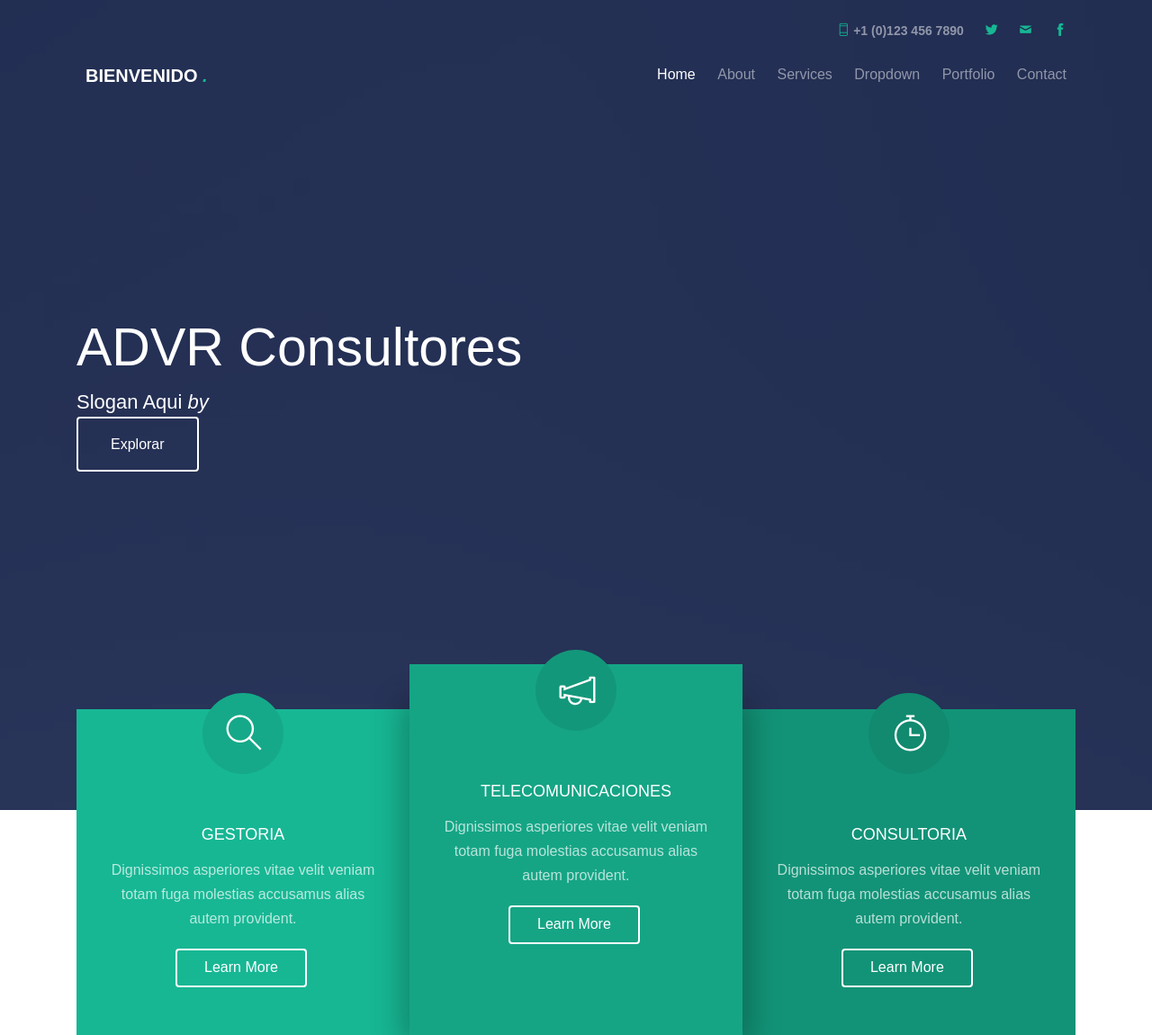
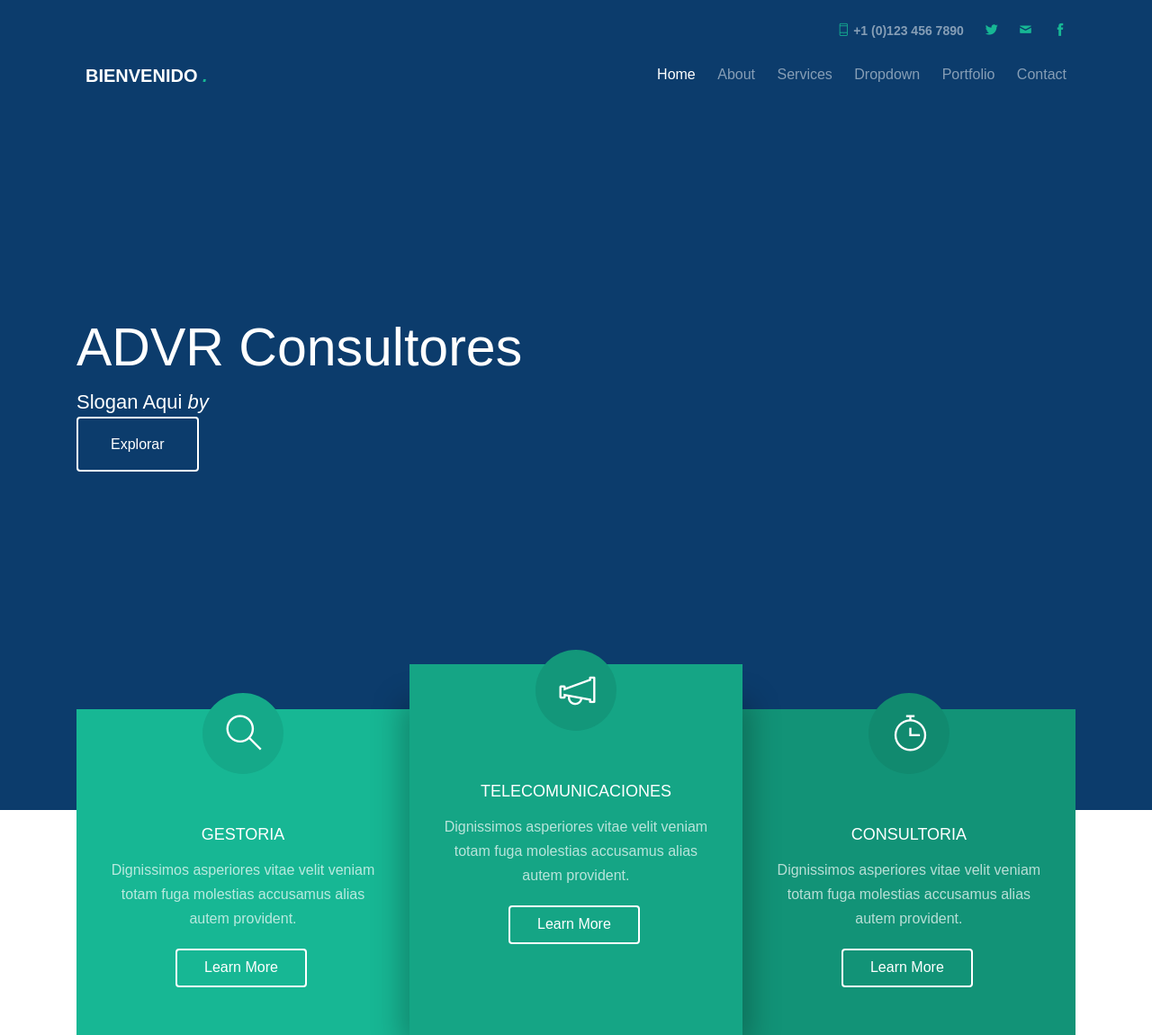
Before and after one commit to AlphaFG00/advrLP, a PHP site: page / in a window 1280 px wide. Shown: the top 1150 px of the page at 90% size. Run offline with PHP 8.4, Linux system fonts and the light colour scheme; some web fonts are replaced.

Commit message:
cambio de fondo azul CSS

```diff
--- a/css/style.css
+++ b/css/style.css
@@ -346,7 +346,7 @@ h1, h2, h3, h4, h5, h6, figure {
   top: 0;
   left: 0;
   right: 0;
-  background: rgba(29, 43, 83, 0.89);
+  background: #0C3C6C;
 }
 .gtco-cover > .gtco-container {
   position: relative;
```
